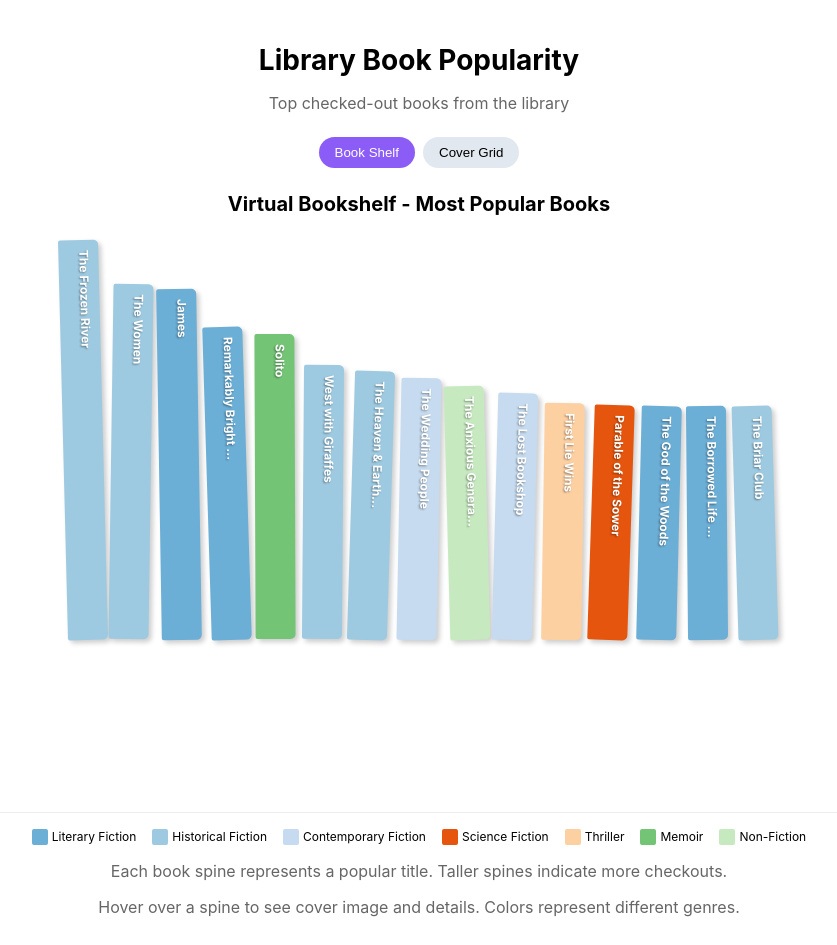
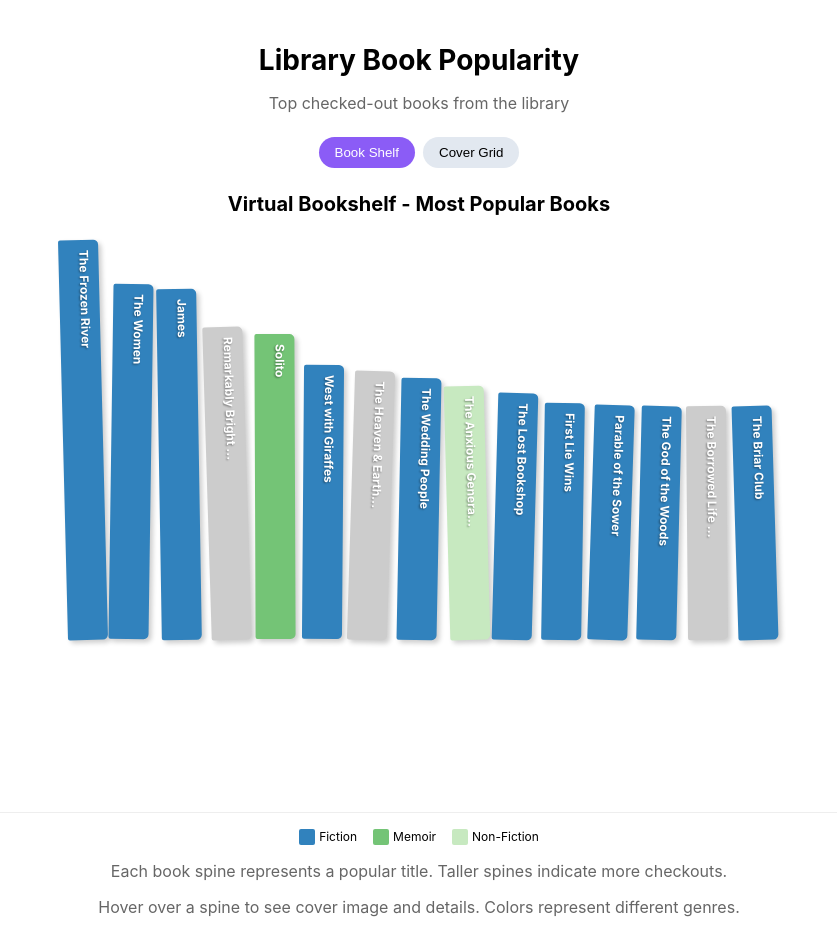
Before and after one commit to ktanner23/book-viz, a React (Create React App) app: page / in a window 1280 px wide. Shown: the whole page, without its empty margins (221-1058 px from the left). Built offline with nearby package versions, Linux system fonts and the light colour scheme.

Commit message:
collapse genres

```diff
--- a/src/App.js
+++ b/src/App.js
@@ -232,36 +232,27 @@
 
   // Updated book data with titles from your list and assigned genres
   const popularBooks = [
-    { title: "The Frozen River", author: "Arial Lawhon", checkouts: 235, genre: "Historical Fiction", coverUrl: "images/frozenriver.jpg" },
-    { title: "The Women", author: "Kristin Hannah", checkouts: 193, genre: "Historical Fiction", coverUrl: "images/thewomen.jpg" },
-    { title: "James", author: "Percival Everett", checkouts: 189, genre: "Literary Fiction", coverUrl: "images/james.jpg" },
+    { title: "The Frozen River", author: "Arial Lawhon", checkouts: 235, genre: "Fiction", coverUrl: "images/frozenriver.jpg" },
+    { title: "The Women", author: "Kristin Hannah", checkouts: 193, genre: "Fiction", coverUrl: "images/thewomen.jpg" },
+    { title: "James", author: "Percival Everett", checkouts: 189, genre: "Fiction", coverUrl: "images/james.jpg" },
     { title: "Remarkably Bright Creatures", author: "Shelby Van Pelt", checkouts: 153, genre: "Literary Fiction", coverUrl: "images/creatures.jpg" },
     { title: "Solito", author: "Javier Zamora", checkouts: 146, genre: "Memoir", coverUrl: "images/solito.jpg" },
-    { title: "West with Giraffes", author: "Lynda Rutledge", checkouts: 117, genre: "Historical Fiction", coverUrl: "images/west.jpg" },
+    { title: "West with Giraffes", author: "Lynda Rutledge", checkouts: 117, genre: "Fiction", coverUrl: "images/west.jpg" },
     { title: "The Heaven & Earth Grocery Store", author: "James McBride", checkouts: 112, genre: "Historical Fiction", coverUrl: "images/heaven.jpg" },
-    { title: "The Wedding People", author: "Alison Espach", checkouts: 105, genre: "Contemporary Fiction", coverUrl: "images/weddingpeople.jpg" },
+    { title: "The Wedding People", author: "Alison Espach", checkouts: 105, genre: "Fiction", coverUrl: "images/weddingpeople.jpg" },
     { title: "The Anxious Generation", author: "Jonathan Haidt", checkouts: 98, genre: "Non-Fiction", coverUrl: "images/anxious.jpg" },
-    { title: "The Lost Bookshop", author: "Evie Woods", checkouts: 91, genre: "Contemporary Fiction", coverUrl: "images/lostbookshop.jpg" },
-    { title: "First Lie Wins", author: "Ashley Elston", checkouts: 82, genre: "Thriller", coverUrl: "images/firstliewins.jpg" },
-    { title: "Parable of the Sower", author: "Octavia E. Butler", checkouts: 80, genre: "Science Fiction", coverUrl: "images/parableofsower.jpg" },
-    { title: "The God of the Woods", author: "Liz Moore", checkouts: 79, genre: "Literary Fiction", coverUrl: "images/godofwoods.jpg" },
+    { title: "The Lost Bookshop", author: "Evie Woods", checkouts: 91, genre: "Fiction", coverUrl: "images/lostbookshop.jpg" },
+    { title: "First Lie Wins", author: "Ashley Elston", checkouts: 82, genre: "Fiction", coverUrl: "images/firstliewins.jpg" },
+    { title: "Parable of the Sower", author: "Octavia E. Butler", checkouts: 80, genre: "Fiction", coverUrl: "images/parableofsower.jpg" },
+    { title: "The God of the Woods", author: "Liz Moore", checkouts: 79, genre: "Fiction", coverUrl: "images/godofwoods.jpg" },
     { title: "The Borrowed Life of Frederick Fife", author: "Anna Johnston", checkouts: 79, genre: "Literary Fiction", coverUrl: "images/borrowedlife.jpg" },
-    { title: "The Briar Club", author: "Kate Quinn", checkouts: 79, genre: "Historical Fiction", coverUrl: "images/briarclub.jpg" }
+    { title: "The Briar Club", author: "Kate Quinn", checkouts: 79, genre: "Fiction", coverUrl: "images/briarclub.jpg" }
   ].sort((a, b) => b.checkouts - a.checkouts);
 
   // Expanded genre color palette
   const genreColors = {
     "Fiction": "#3182bd",
-    "Literary Fiction": "#6baed6",
-    "Historical Fiction": "#9ecae1",
-    "Contemporary Fiction": "#c6dbef",
-    "Science Fiction": "#e6550d",
-    "Fantasy": "#fd8d3c",
-    "Mystery": "#fdae6b",
-    "Thriller": "#fdd0a2",
-    "Romance": "#31a354",
     "Memoir": "#74c476",
-    "Biography": "#a1d99b",
     "Non-Fiction": "#c7e9c0"
   };
 
```
